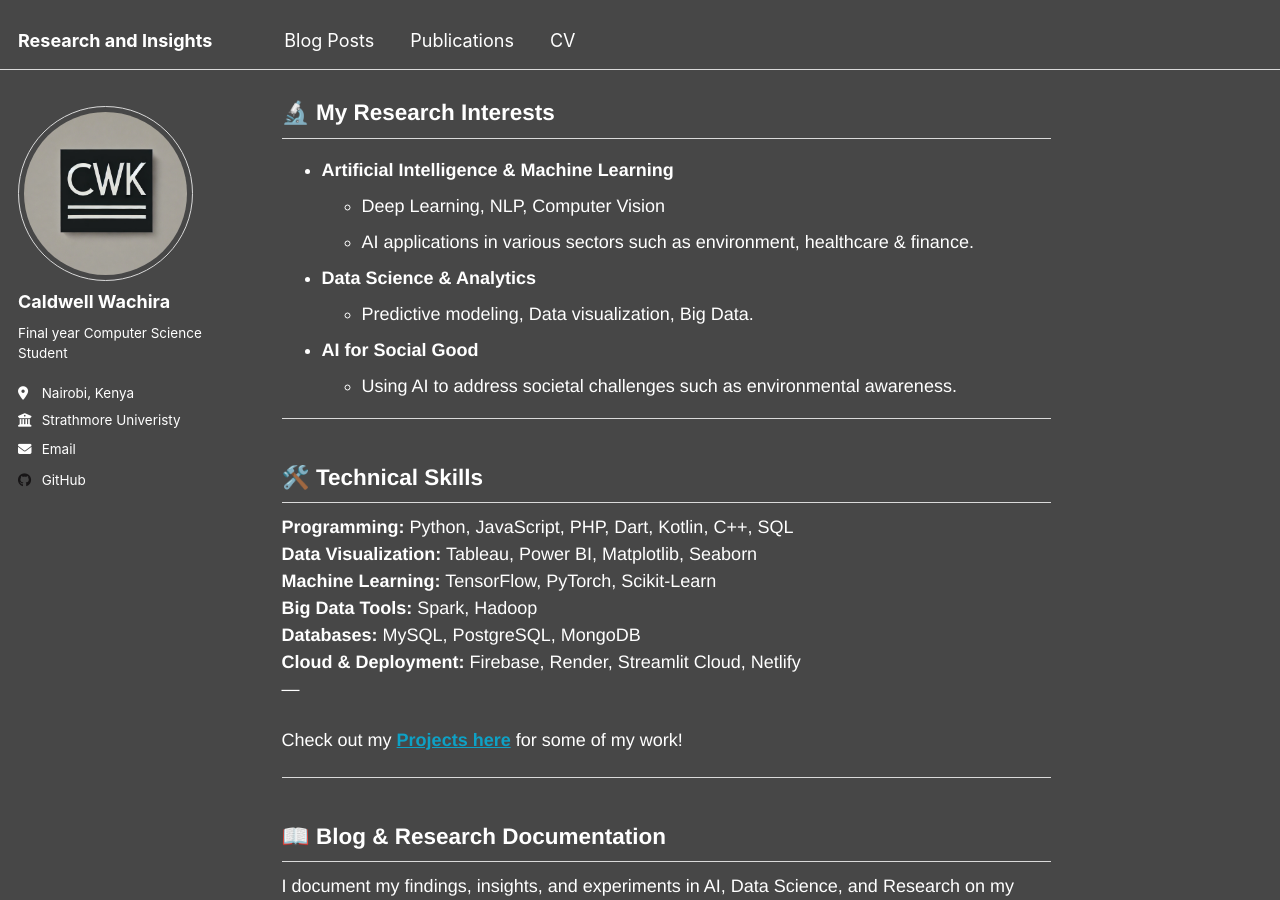
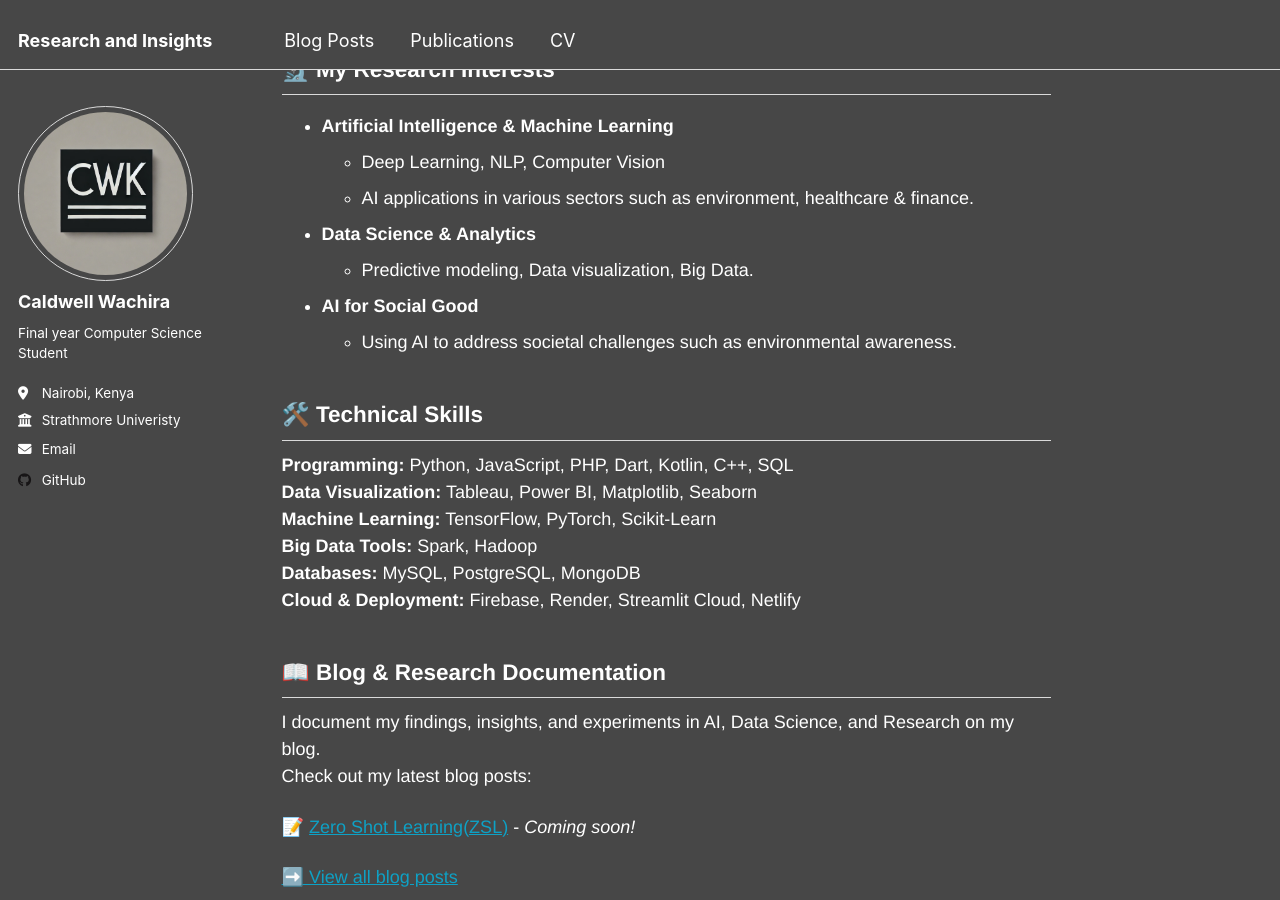
Before and after one commit to Caldwell10/Portfolio, a Jekyll site: the page built from blog/_pages/about.md, in a window 1280 px wide and 900 px high, scrolled down 622 px. Built offline with Jekyll 4.4.1, drawn with Linux system fonts in a browser that asks for light colours; some of the changed lines change nothing that is shown.

Commit message:
Kramdown debugging

```diff
--- a/blog/_pages/about.md
+++ b/blog/_pages/about.md
@@ -14,24 +14,19 @@
 
 You can view/go back to [my personal website](https://www.caldwellwachira.com)
 
----
 ## **🔹 What You'll Find Here**
 - **Research Articles** – My latest findings, publications, and insights on AI and data science.
 - **Publications** – Links to my academic papers and contributions.
 - **CV & Experience** – My professional background, skills, and achievements.
-
----
 
 ## **🔬 My Research Interests**
 - **Artificial Intelligence & Machine Learning**
   - Deep Learning, NLP, Computer Vision
   - AI applications in various sectors such as environment, healthcare & finance.
 - **Data Science & Analytics**
-  - Predictive modeling, Data visualization, Big Data.
+  - Predictive modeling, <italicize>Data visualization</italicize>, Big Data.
 - **AI for Social Good**
   - Using AI to address societal challenges such as environmental awareness.
-
----
 
 ## **🛠️ Technical Skills**
   **Programming:** Python, JavaScript, PHP, Dart, Kotlin, C++, SQL
@@ -40,11 +35,7 @@
   **Big Data Tools:** Spark, Hadoop
   **Databases:** MySQL, PostgreSQL, MongoDB
   **Cloud & Deployment:** Firebase, Render, Streamlit Cloud, Netlify
----
 
-Check out my **[Projects here](/portfolio/)** for some of my work!
-
----
 ## **📖 Blog & Research Documentation**
 I document my findings, insights, and experiments in AI, Data Science, and Research on my blog.
 Check out my latest blog posts:
@@ -53,17 +44,11 @@
 
 [➡️ View all blog posts](/blog/)
 
----
 
 Im still quite new to publishing but I am devoted to begin my journey.  **[Publications Page](/publications/)** 📚
 
----
-
----
 
 ## **📬 Let’s Connect!**
    **Email:** caldwellkibe@gmail.com
    **GitHub:** [github.com/Caldwell10](https://github.com/Caldwell10)
    **LinkedIn:** [linkedin.com/in/caldwellwachira](#)
-
----
```
